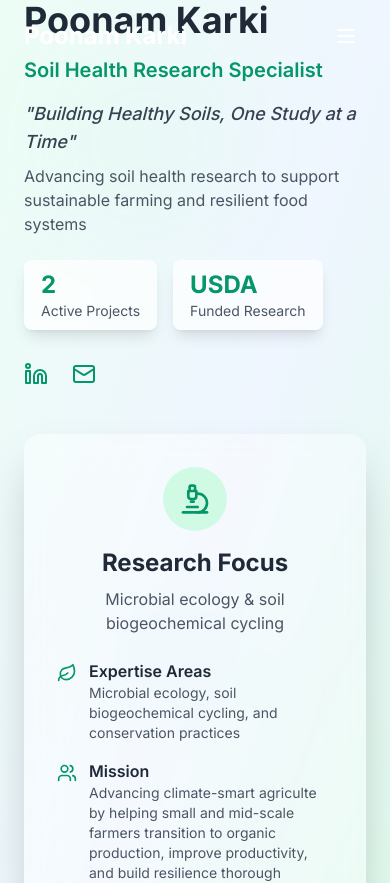
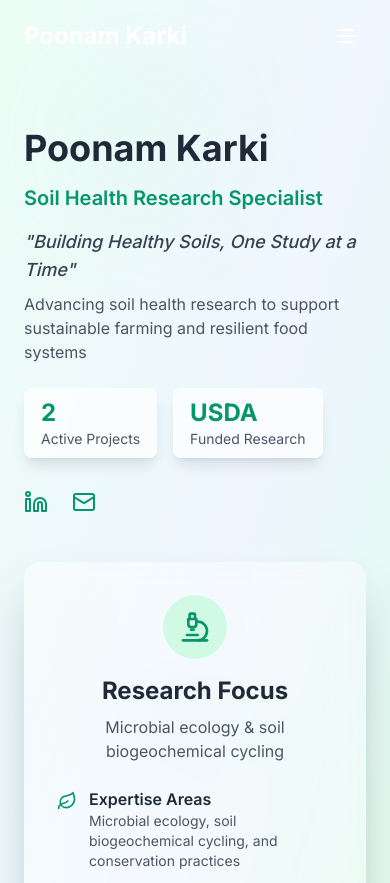
Before and after one commit to Hackme12/poonam_karki_bio, a Next.js app: page / in a window 390 px wide. Shown: the top 883 px of the page. Built offline with nearby package versions, Linux system fonts and the light colour scheme.

Commit message:
add padding

```diff
--- a/components/Hero.tsx
+++ b/components/Hero.tsx
@@ -11,7 +11,7 @@ import {
 
 export default function Hero() {
   return (
-    <section className="min-h-screen flex items-center relative bg-gradient-to-br from-emerald-50 via-blue-50 to-green-100">
+    <section className="min-h-screen flex items-center relative bg-gradient-to-br from-emerald-50 via-blue-50 to-green-100 pt-32 md:pt-0">
       {/* Background Pattern */}
       <div className="absolute inset-0 opacity-10">
         <div className="absolute top-20 left-20 w-32 h-32 bg-green-300 rounded-full blur-3xl"></div>
```
